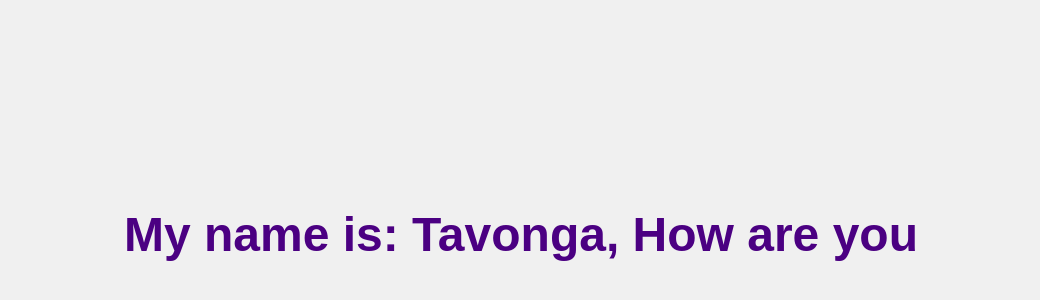
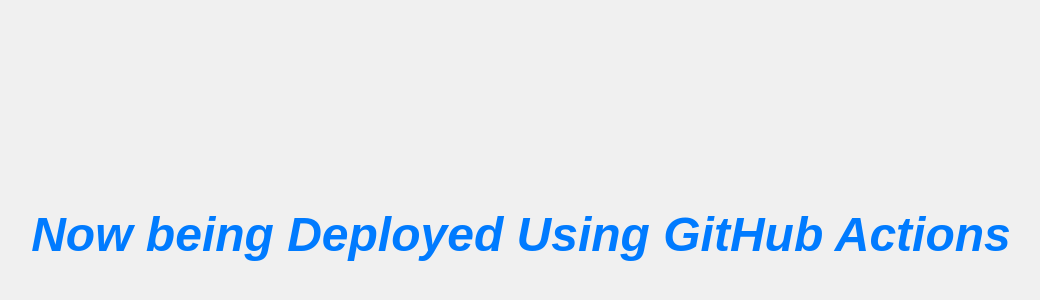
Before and after one commit to ganovat/GitHubTutorialCLI, a plain HTML site: page index.html in a window 1280 px wide. Shown: the part 166-466 px from the top of the page, without its empty margins (119-1159 px from the left). Drawn offline with Linux system fonts and the light colour scheme.

Commit message:
Made modifications to index website file

```diff
--- a/index.html
+++ b/index.html
@@ -16,13 +16,13 @@
         }
         h1 {
 
-
+            font-style: italic;
             font-size: 3rem;
-            color: #4B0082;
+            color: #007BFF;
         }
     </style>
 </head>
 <body>
-    <h1>My name is: Tavonga, How are you </h1>
+    <h1>Now being Deployed Using GitHub Actions </h1>
 </body>
 </html>
```
